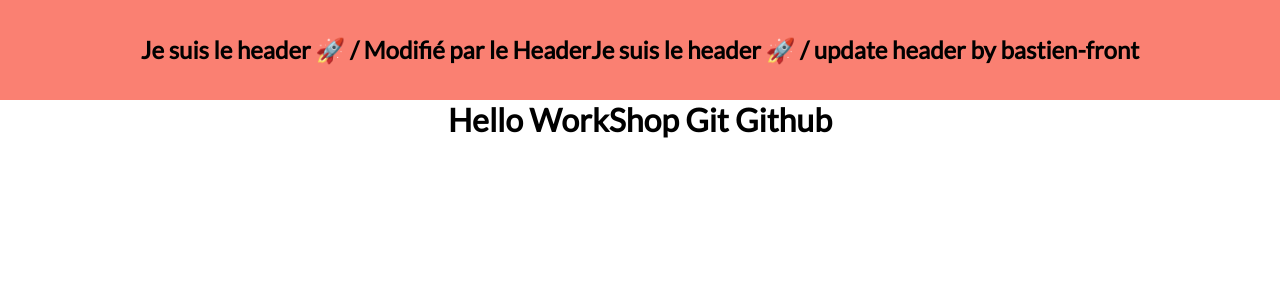
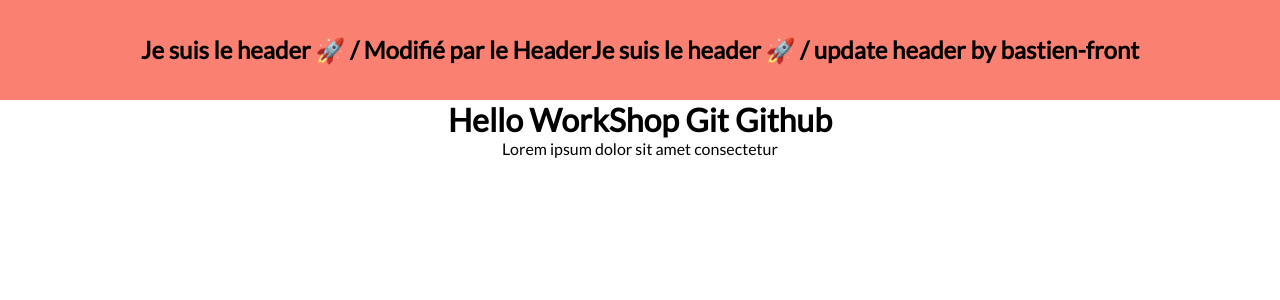
Before and after one commit to BastienLairis/workshop-git-github, a React (Create React App) app: page / in a window 1280 px wide. Shown: the top 300 px of the page. Built offline with nearby package versions, Linux system fonts and the light colour scheme.

Commit message:
add lorem

```diff
--- a/src/App.js
+++ b/src/App.js
@@ -8,6 +8,7 @@
     <div className="App">
       <Header />
       <h1>Hello WorkShop Git Github</h1>
+      <p>Lorem ipsum dolor sit amet consectetur</p>
     </div>
   );
 }
```
